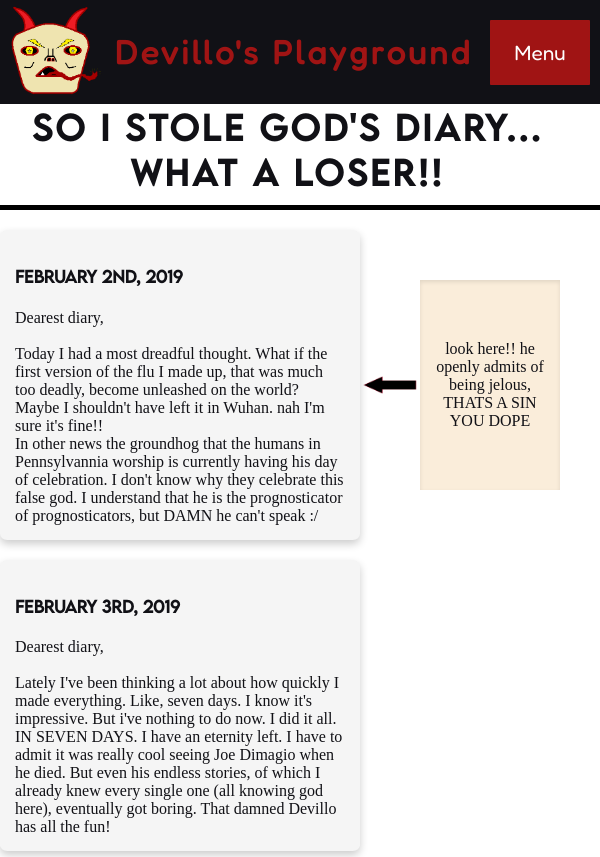
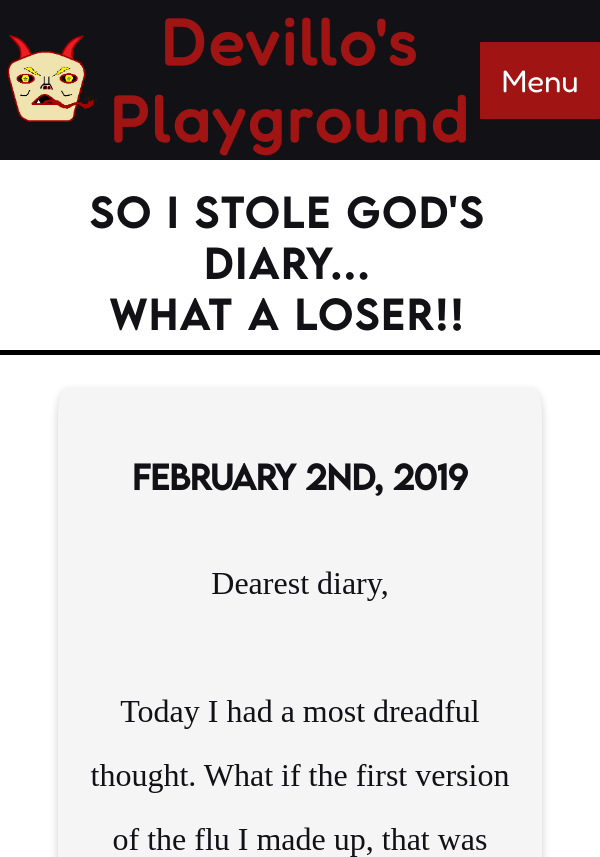
Before and after one commit to lucaspasa/Devillos-playground, a website: page src/godsdiary.html in a window 600 px wide. Shown: the top 857 px of the page. Drawn offline with nearby package versions, Linux system fonts and the light colour scheme; files that its build step writes are made by us from their sources.

Commit message:
Updated diary
Diary section was super messy so I deleted the comments Idea and the use of css Grid and went for what I know best, Flexbox. The page is much more responsive now

```diff
--- a/src/godsdiary.html
+++ b/src/godsdiary.html
@@ -17,7 +17,7 @@
                 </a>
              </div>
 
-          <h1 class="title">Devillo's Playground</h1>
+          <h1 class="head-title title">Devillo's Playground</h1>
 
              <div class="dropdown-container">
                 <div class="dropdown">
@@ -32,43 +32,36 @@
             </div>
 
         </header>
+<main>
 
-        <div class="container-grid">
+    <div class="i">
                 <section id="title">
                     <h1 class="title">So I Stole God's Diary...</h1>
                     <h2 class="title">WHAT A LOSER!!</h2>
                  </section>
 
 
+            <section class="container-grid entries">
                 <article>
                     <h4>February 2nd, 2019</h4>
-
                 Dearest diary, <br><br>
                     Today I had a most dreadful thought. What if the first version of the flu I made up, that was much too deadly, become unleashed on the world?
                     Maybe I shouldn't have left it in Wuhan. nah I'm sure it's fine!! <br>
                     In other news the groundhog that the humans in Pennsylvannia worship is currently having his day of celebration. I don't know why they celebrate this false god.
                     I understand that he is the prognosticator of prognosticators, but DAMN he can't speak :/
+                </article>
 
-        </article>
-                <div class="comment" id="feb-2">look here!! he openly admits of being jelous, THATS A SIN YOU DOPE
-
-                </div>
-                <div class="line"><img id="arrow" src="assets/arrow.png"></div>
                 <article>
                     <h4>February 3rd, 2019</h4>
-
                 Dearest diary, <br><br>
                    Lately I've been thinking a lot about how quickly I made everything. Like, seven days. I know it's
                    impressive. But i've nothing to do now. I did it all. IN SEVEN DAYS. I have an eternity left.
                    I have to admit it was really cool seeing Joe Dimagio when he died. But even his endless stories, of
                    which I already knew every single one (all knowing god here), eventually got boring. That damned Devillo
                    has all the fun!
-
                 </article>
-
                 <article>
                     <h4>February 4th, 2019</h4>
-
                 Dearest diary, <br><br>
                     Do you think the people love me? I hate this social media stuff. Now all they do is marvel at what they have made. The only part of it I can get behind is the thots.
                     I MADE THAT. I made those thots. Is this what I'm left to? Making thots so humans appreciate my work? <br>
@@ -77,29 +70,23 @@
                     <br>
                     <br>
                     so very lonely.....
-
                     <br>
                     <br>
                     P.S.
                     <br> No all the souls up here don't count. I want what I can't have
-
                 </article>
-
                 <article>
                     <h4>February 5th, 2019</h4>
-
                 Dearest diary, <br><br>
                     Today I had a most dreadful thought. What if the first version of the flu I made up, that was much too deadly, become unleashed on the world?
                     Maybe I shouldn't have left it in Wuhan. nah I'm sure it's fine!! <br>
                     In other news the groundhog that the humans in Pennsylvannia worship is currently having his day of celebration. I don't know why they celebrate this false god.
                     I understand that he is the prognosticator of prognosticators, but DAMN he can't speak :/
+                </article>
+            </section>
 
-        </article>
-
-       <!-- <div class="john" style="grid-column: auto;">1</div><div class="john">2</div><div class="john">3</div><div class="john">4</div>
-        <div class="john">5</div><div class="john">6</div><div class="john">7</div><div class="john">8</div><div class="john">9</div>
-        -->
         </div>
+</main>
 
     <footer
          <ul>
--- a/src/sass/diaryStyles.scss
+++ b/src/sass/diaryStyles.scss
@@ -5,17 +5,15 @@
 	font-weight: 100;
 	}
 
+    @media only screen and (min-width: 500px){
 
         .container-grid{
-    margin: 0%;
-    display: grid;
-    grid-template-columns: 12.5% 10% 10% 10% 17.5% 10% 10% 10% 10%;
-    row-gap: 20px;
-    column-gap: 0;
-    grid-auto-rows: minmax(100px, auto);
-    margin-bottom: 20px;
+           display: flex;
+           flex-direction: column;
+           align-items: center;
+           justify-content: center;
+           width: 100vw;
         }
-
         #title {
             margin: 0;
             margin-top: 1vw;
@@ -31,7 +29,7 @@
         }
 
         article{
-
+            width: 70vw;
             background-color: whitesmoke;
             box-shadow: 0 4px 8px 0 rgba(0,0,0,0.2);
              transition: 0.3s;
@@ -40,12 +38,9 @@ article{
             grid-row: auto;
             padding: 15px;
             border-radius: 2%;
+            margin: 1em 0;
+            font-size: 2em;
         }
-
-h4{
-    font-family: Lemon-Milk;
-}
-
         .comment {
             background-color: rgb(250, 237, 218);
             margin: 50px 40px 50px 0px;
@@ -82,26 +77,46 @@ h4{
         article:hover {
             box-shadow: 0 8px 16px 0 rgba(0,0,0,0.2);
         }
-
-@media only screen and (max-width: 700px) {
-    #title {
-        grid-column-start: 1;
-        grid-column-end: 10;
     }
 
-    .container-grid{
-        grid-template-columns: 12.5% 10% 10% 10% 17.5% 10% 10% 10% 10% 0%;
+
+
+
+h4{
+    font-family: Lemon-Milk;
+}
+
+
+
+@media only screen and (max-width: 1000px){
+    #title {
+        grid-column-start: 1 !important;
+        grid-column-end: 10 !important;
+        margin-top: 2em;
+        // border: 2px pink solid;
+    }
+    .entries{
+        display: flex;
+        flex-direction: column;
+    }
+    footer{
+        font-size: 2em;
     }
 
     article{
      background-color: whitesmoke;
      box-shadow: 0 4px 8px 0 rgba(0,0,0,0.2);
      transition: 0.3s;
-     grid-column-start: 1;
-     grid-column-end: 6;
+     grid-column-start: 1 !important;
+     grid-column-end: 10;
      grid-row: auto;
      padding: 15px;
+     padding: 15px 1em;
      border-radius: 2%;
+     text-align: center;
+     font-size: 2em;
+     line-height: 2em;
+     margin: 1em 0;
     }
 
     .line{   /* comment arrow*/
@@ -111,12 +126,17 @@ article:hover {
         grid-row: 2;
         grid-column-start: 6;
         grid-column-end: 7;
+        visibility: hidden;
+        position: absolute;
 
     }
 
     .comment {
         grid-column-start: 7;
         grid-column-end: 13;
+        font-size: 2.5em;
+        visibility: hidden;
+        position: absolute;
 
     }
   }
--- a/src/sass/styles.scss
+++ b/src/sass/styles.scss
@@ -17,7 +17,7 @@ body{
     }
 
 main{
-	min-height: 85vh;
+	min-height: 90vh;
 }
 
 #index-main{
@@ -99,7 +99,7 @@ h1, h2{
 }
 
 .title{
-		font-size: clamp(15px, 15px + 3vw, 50px);
+		font-size: clamp(20px, 20px + 3vw, 50px);
 		padding: 0px 0px 0px 0px;
 		margin: 0px 25px 0px 0px;
 		flex-grow: 2;
@@ -148,7 +148,7 @@ h1, h2{
 	flex-grow: 0;
 	justify-content: center;
 	min-width: 100px;
-
+	// font-size: 1.5em;
 }
 
 
@@ -209,7 +209,7 @@ h1, h2{
 	display: flex;
 	align-items: center;
 	flex-direction: column;
-	max-width: 80vw;
+	max-width: 1200px;
 	min-height: 15vw;
 	padding: 2vw;
 	background-color: rgba(255, 235, 205, 0.884);
@@ -262,3 +262,37 @@ h2 {
 	z-index: -1;
 	pointer-events: none;
 }
+
+@media only screen and (max-width: 1000px) {
+	body{
+		min-height: 100vh;
+	}
+	header{
+		min-height: 10em;
+	}
+	footer{
+		font-size: 2em;
+	}
+	#landing-card{
+		// border: aqua 2px dotted;
+		margin-bottom: 0;
+	}
+	.head-title{
+		font-size: 4em;
+	}
+	.dropdown-container{
+		height: 6em;
+		// border: aqua 2px solid;
+		.dropdown{
+			width: 100%;
+			height: 6em;
+			font-size: 1.5em;
+			.dropdown-content{
+				margin-top: 2.1em;
+			}
+			.dropbtn{
+				z-index: 6;
+			}
+		}
+	}
+}
```
Also changed, not shown: src/contact.html (+1 -1 lines), src/index.html (+1 -1 lines). Lines whose indentation alone changed are shown as unchanged.
